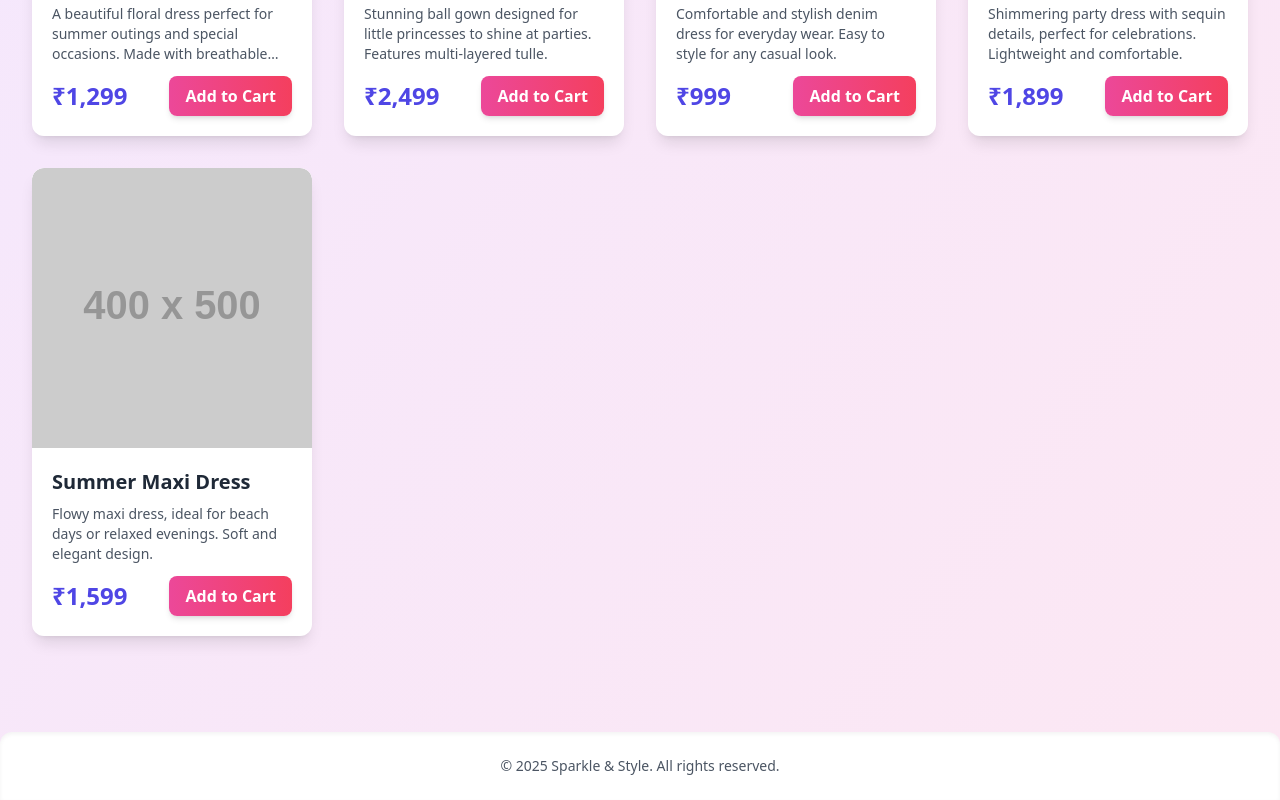
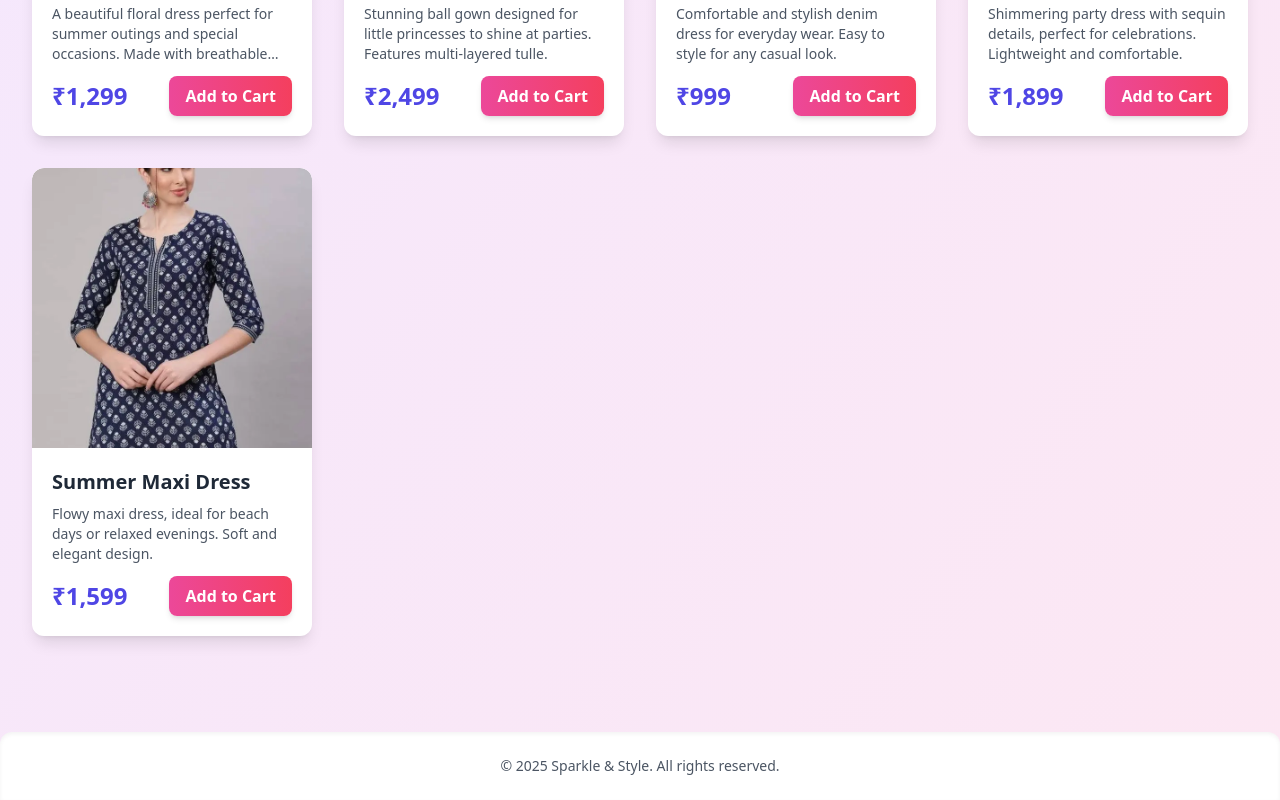
Before and after one commit to newonein/tanulu, a plain HTML site: page index.html in a window 1280 px wide. Shown: the part 947-1747 px from the top of the page. Drawn offline with nearby package versions, Linux system fonts and the light colour scheme; placeholder pictures from the web are drawn by us.

Commit message:
Update index.html

```diff
--- a/index.html
+++ b/index.html
@@ -236,7 +236,7 @@
                     id: 'dress5',
                     name: 'Summer Maxi Dress',
                     price: '₹1,599',
-                    imageUrl: 'https://placehold.co/400x500/81C784/ffffff?text=Maxi+Dress',
+                    imageUrl: 'new5.webp',
                     description: 'Flowy maxi dress, ideal for beach days or relaxed evenings. Soft and elegant design.',
                 },
             ],
@@ -245,7 +245,7 @@
                     id: 'necklace1',
                     name: 'Cute Heart Pendant',
                     price: '₹499',
-                    imageUrl: 'https://placehold.co/400x400/FBBF24/ffffff?text=Heart+Necklace',
+                    imageUrl: 'new7.webp',
                     description: 'A delicate necklace with a cute heart pendant, ideal for daily wear. Hypoallergenic material.',
                 },
                 {
```
